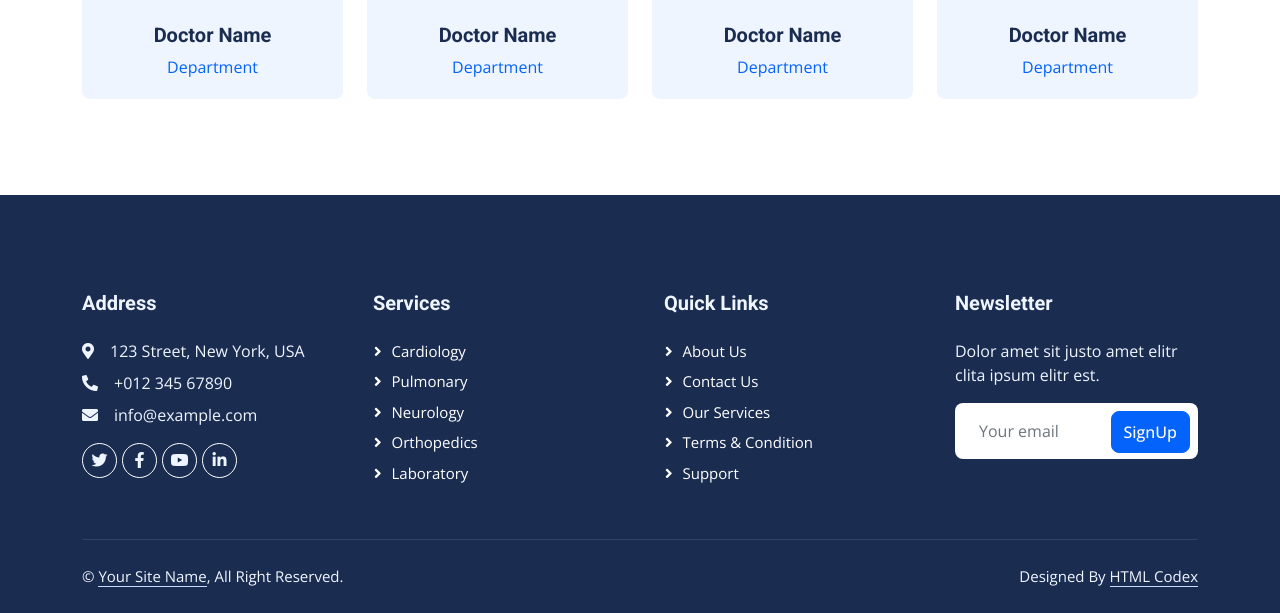
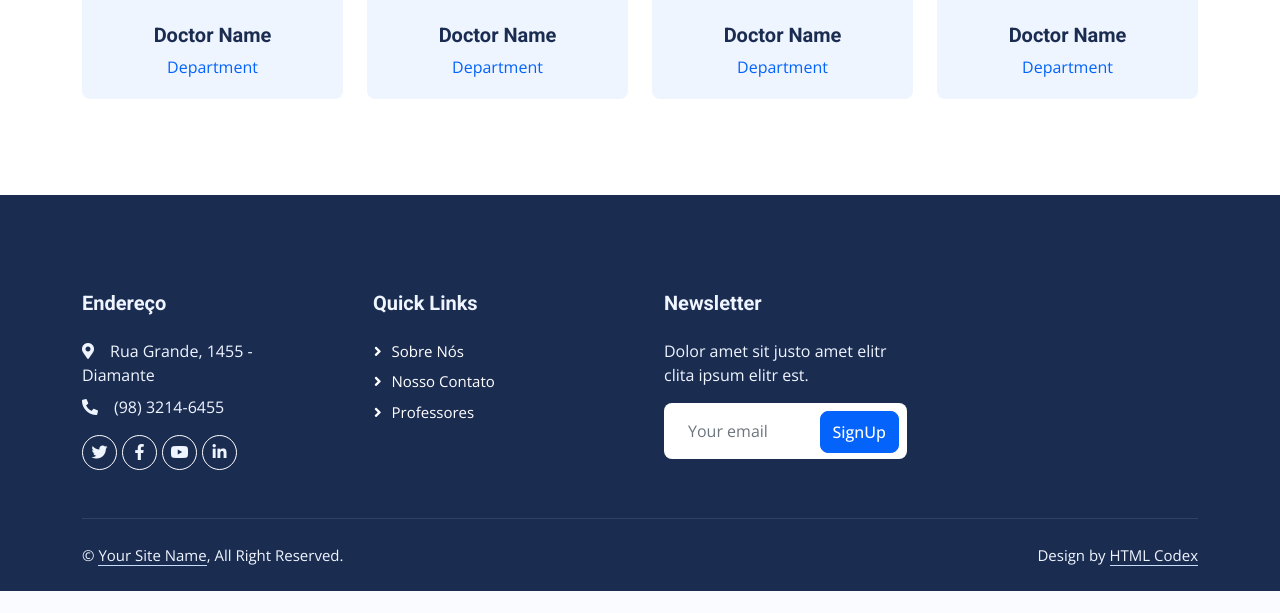
Before and after one commit to NeewJax/Clinica-Psicologia, a PHP site: page /sobre.php in a window 1280 px wide. Shown: the part 2384-2997 px from the top of the page. After the commit the page ends 2975 px from the top, so only its background shows below. Run offline with PHP 8.4, Linux system fonts and the light colour scheme; some libraries are stand-ins or nearby versions.

Commit message:
modified:   sobre.php

```diff
--- a/sobre.php
+++ b/sobre.php
@@ -304,10 +304,9 @@
         <div class="container py-5">
             <div class="row g-5">
                 <div class="col-lg-3 col-md-6">
-                    <h5 class="text-light mb-4">Address</h5>
-                    <p class="mb-2"><i class="fa fa-map-marker-alt me-3"></i>123 Street, New York, USA</p>
-                    <p class="mb-2"><i class="fa fa-phone-alt me-3"></i>+012 345 67890</p>
-                    <p class="mb-2"><i class="fa fa-envelope me-3"></i>info@example.com</p>
+                    <h5 class="text-light mb-4">Endereço</h5>
+                    <p class="mb-2"><i class="fa fa-map-marker-alt me-3"></i>Rua Grande, 1455 - Diamante</p>
+                    <p class="mb-2"><i class="fa fa-phone-alt me-3"></i>(98) 3214-6455</p>
                     <div class="d-flex pt-2">
                         <a class="btn btn-outline-light btn-social rounded-circle" href=""><i class="fab fa-twitter"></i></a>
                         <a class="btn btn-outline-light btn-social rounded-circle" href=""><i class="fab fa-facebook-f"></i></a>
@@ -315,21 +314,12 @@
                         <a class="btn btn-outline-light btn-social rounded-circle" href=""><i class="fab fa-linkedin-in"></i></a>
                     </div>
                 </div>
-                <div class="col-lg-3 col-md-6">
-                    <h5 class="text-light mb-4">Services</h5>
-                    <a class="btn btn-link" href="">Cardiology</a>
-                    <a class="btn btn-link" href="">Pulmonary</a>
-                    <a class="btn btn-link" href="">Neurology</a>
-                    <a class="btn btn-link" href="">Orthopedics</a>
-                    <a class="btn btn-link" href="">Laboratory</a>
-                </div>
+
                 <div class="col-lg-3 col-md-6">
                     <h5 class="text-light mb-4">Quick Links</h5>
-                    <a class="btn btn-link" href="">About Us</a>
-                    <a class="btn btn-link" href="">Contact Us</a>
-                    <a class="btn btn-link" href="">Our Services</a>
-                    <a class="btn btn-link" href="">Terms & Condition</a>
-                    <a class="btn btn-link" href="">Support</a>
+                    <a class="btn btn-link" href="sobre.php">Sobre nós</a>
+                    <a class="btn btn-link" href="contato.php">Nosso contato</a>
+                    <a class="btn btn-link" href="professores.php">Professores</a>
                 </div>
                 <div class="col-lg-3 col-md-6">
                     <h5 class="text-light mb-4">Newsletter</h5>
@@ -349,7 +339,7 @@
                     </div>
                     <div class="col-md-6 text-center text-md-end">
                         <!--/*** This template is free as long as you keep the footer author’s credit link/attribution link/backlink. If you'd like to use the template without the footer author’s credit link/attribution link/backlink, you can purchase the Credit Removal License from "https://htmlcodex.com/credit-removal". Thank you for your support. ***/-->
-                        Designed By <a class="border-bottom" href="https://htmlcodex.com">HTML Codex</a>
+                        Design by <a class="border-bottom" href="https://htmlcodex.com">HTML Codex</a>
                     </div>
                 </div>
             </div>
```
